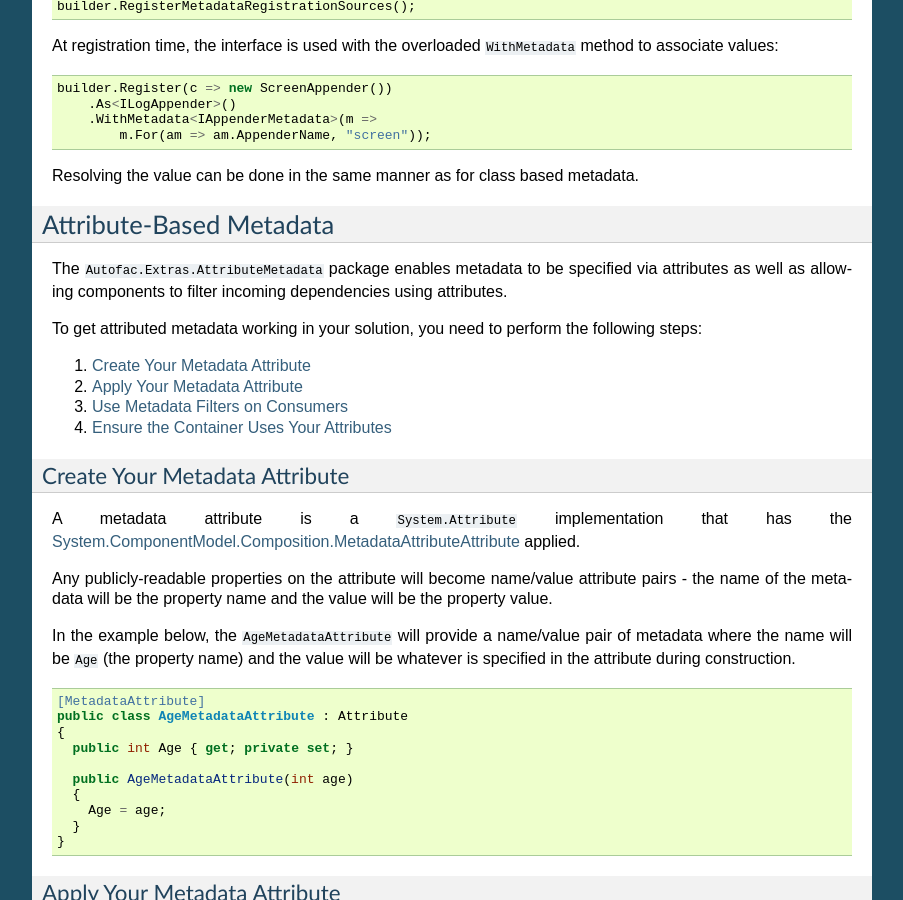
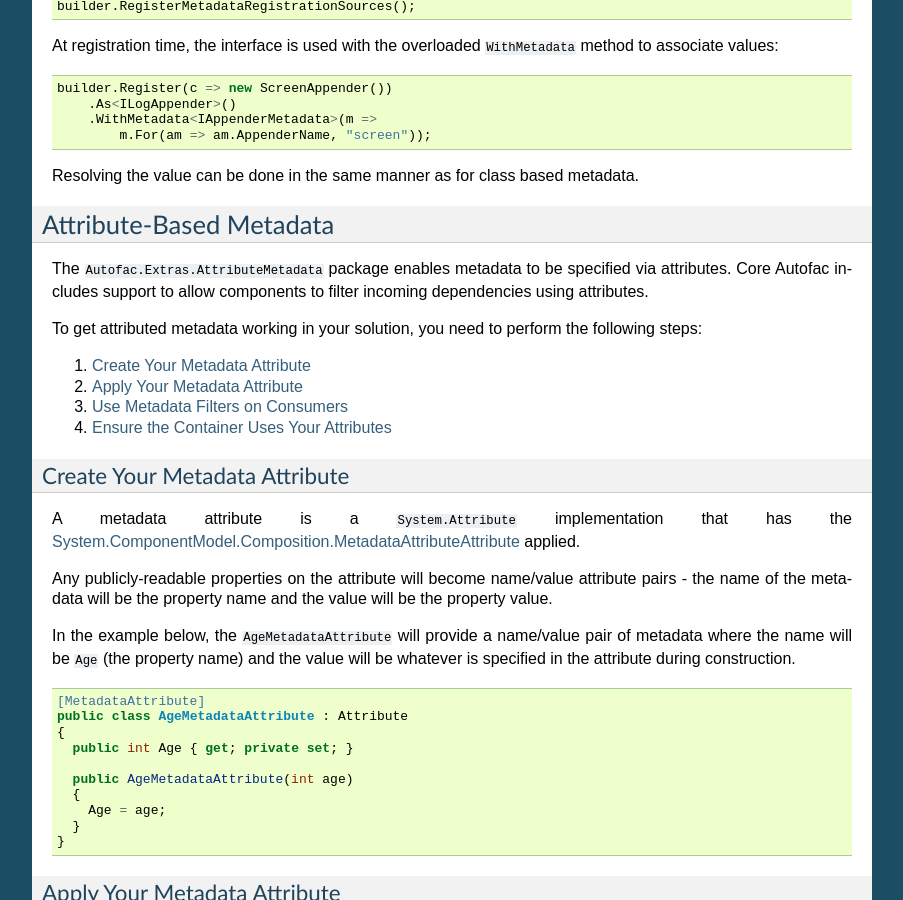
Before and after one commit to autofac/Documentation, a Sphinx documentation site: the page built from docs/advanced/metadata.rst, in a window 1280 px wide and 900 px high, scrolled down 2611 px. Shown: the whole window, without its empty margins (198-1101 px from the left). Built offline with Sphinx 7.4.7, drawn with Linux system fonts in a browser that asks for light colours.

Commit message:
Minor clarification on attribute filtering.

```diff
--- a/docs/advanced/metadata.rst
+++ b/docs/advanced/metadata.rst
@@ -167,7 +167,7 @@ Resolving the value can be done in the same manner as for class based metadata.
 Attribute-Based Metadata
 ========================
 
-The ``Autofac.Extras.AttributeMetadata`` package enables metadata to be specified via attributes as well as allowing components to filter incoming dependencies using attributes.
+The ``Autofac.Extras.AttributeMetadata`` package enables metadata to be specified via attributes. Core Autofac includes support to allow components to filter incoming dependencies using attributes.
 
 To get attributed metadata working in your solution, you need to perform the following steps:
 
```
